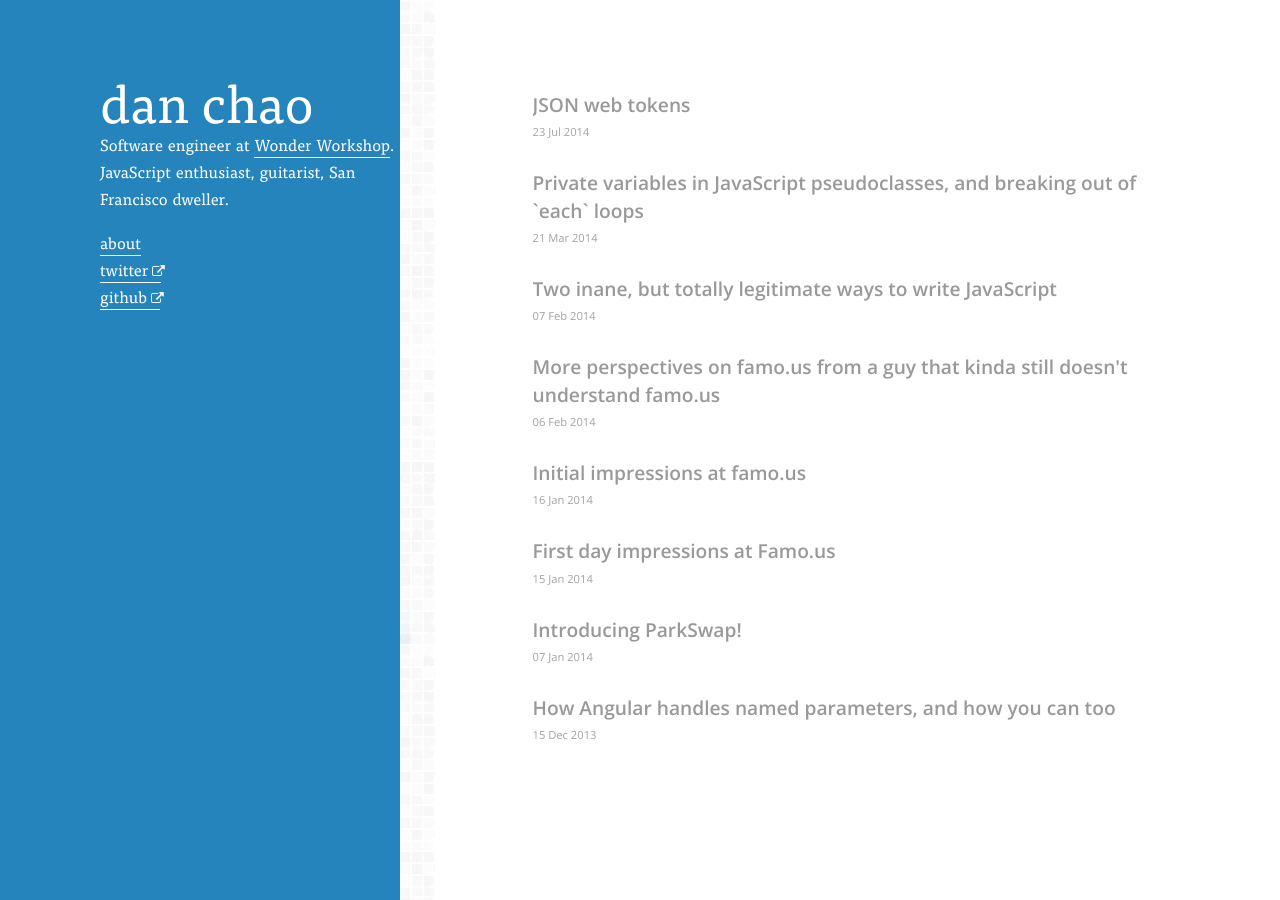
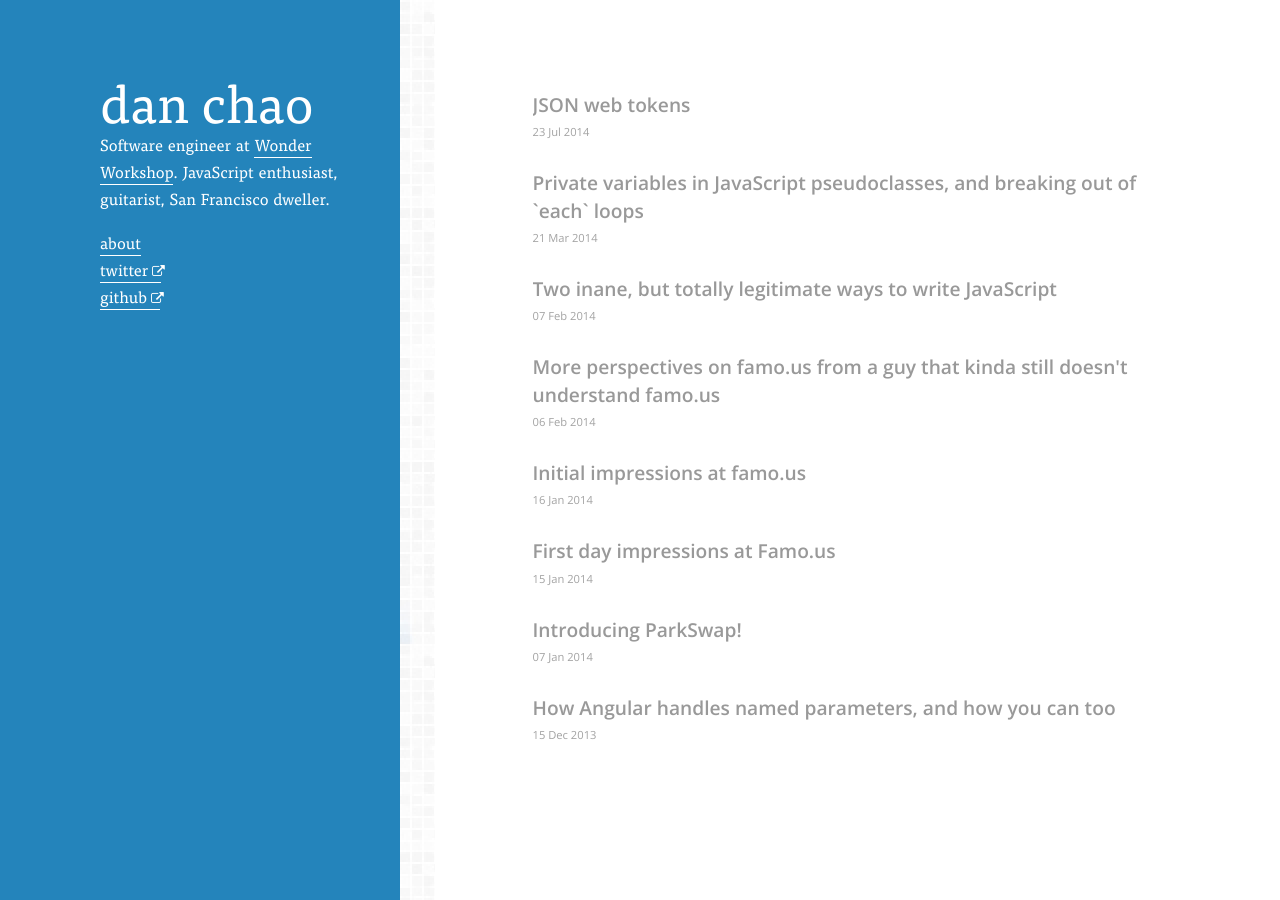
Before and after one commit to bioball/bioball.github.io, a Jekyll site: the page built from index.html, in a window 1280 px wide and 900 px high. Built offline with Jekyll 4.4.1, drawn with Linux system fonts in a browser that asks for light colours; nearby versions of some CDN libraries; Markdown is read by kramdown in place of the engine named in the settings; the list of posts is cut into pages by our own code.

Commit message:
padding fix

```diff
--- a/css/main.css
+++ b/css/main.css
@@ -323,6 +323,7 @@ code {
 
 .index-header {
   padding-bottom: 2em;
+  padding-right: 1em;
   word-spacing: 0.2em;
   font-weight: normal;
   width: 400px;
--- a/css/partials/_header.sass
+++ b/css/partials/_header.sass
@@ -1,5 +1,6 @@
 .index-header
   padding-bottom: 2em
+  padding-right: 1em
   word-spacing: 0.2em
   // font-size: 1em
   font-weight: normal
```
